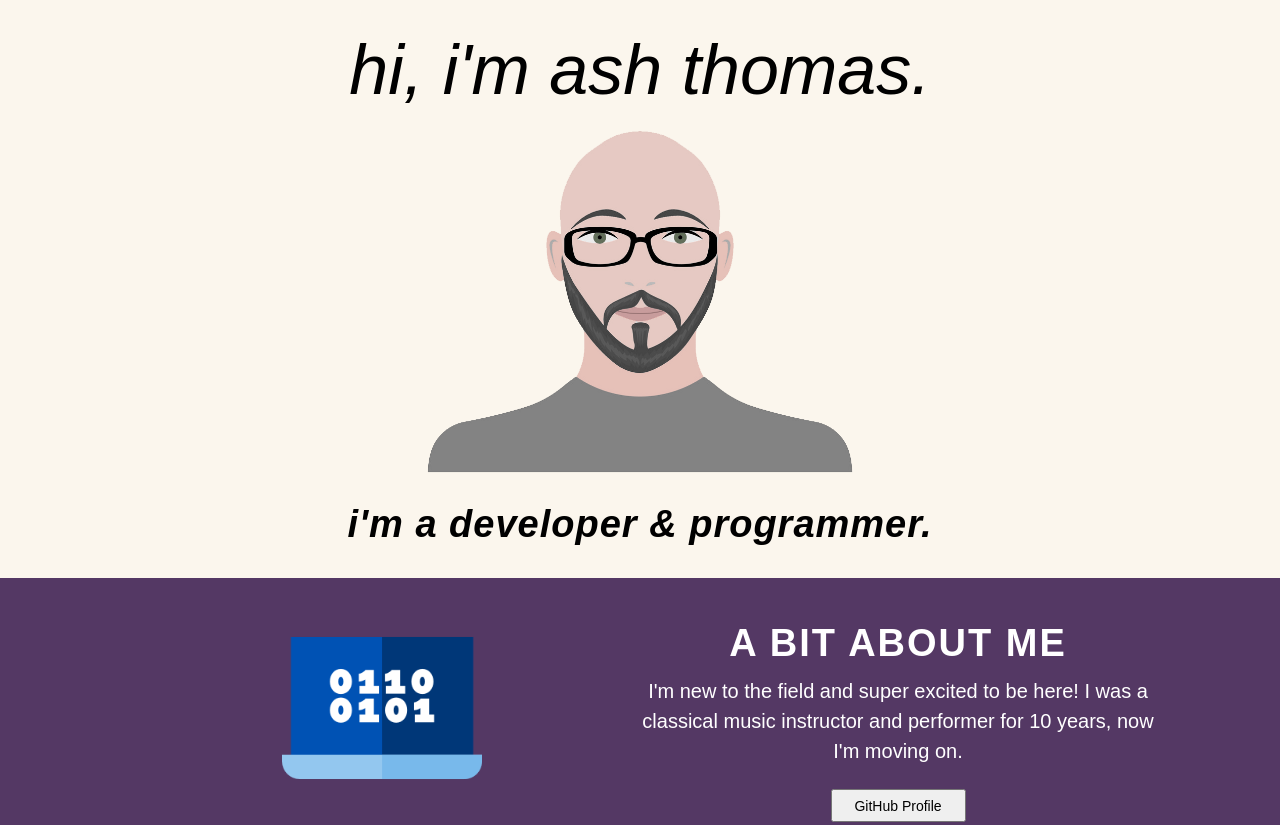
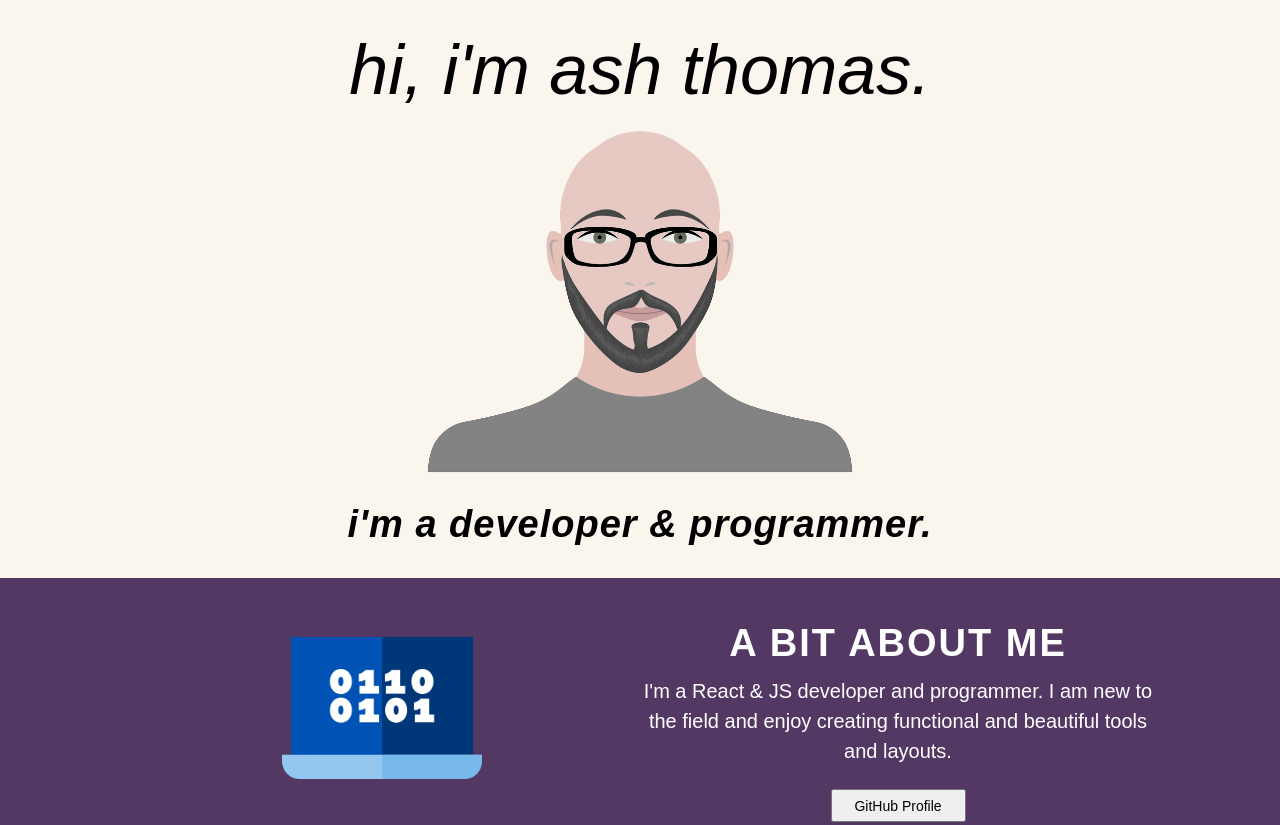
Before and after one commit to ashthomasweb/resume--job-portfolio, a website: page public/index.html in a window 1280 px wide. Shown: the top 825 px of the page. Drawn offline with Linux system fonts and the light colour scheme; a web font is replaced by a local one.

Commit message:
Updates profile intro

```diff
--- a/public/index.html
+++ b/public/index.html
@@ -37,8 +37,7 @@
       <div class="inner-about-container">
         <h2 class="about-title">A bit about me</h2>
         <p class="about">
-          I'm new to the field and super excited to be here! I was a classical
-          music instructor and performer for 10 years, now I'm moving on.
+          I'm a React & JS developer and programmer. I am new to the field and enjoy creating functional and beautiful tools and layouts.
         </p>
         <button
           class="github-link"
```
